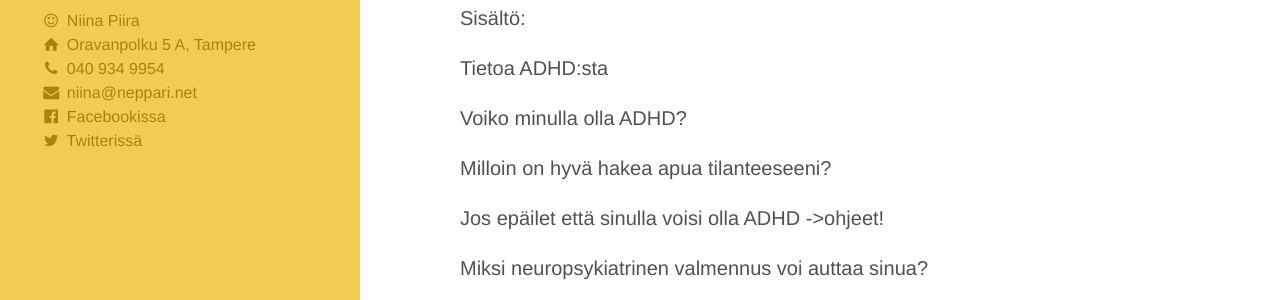
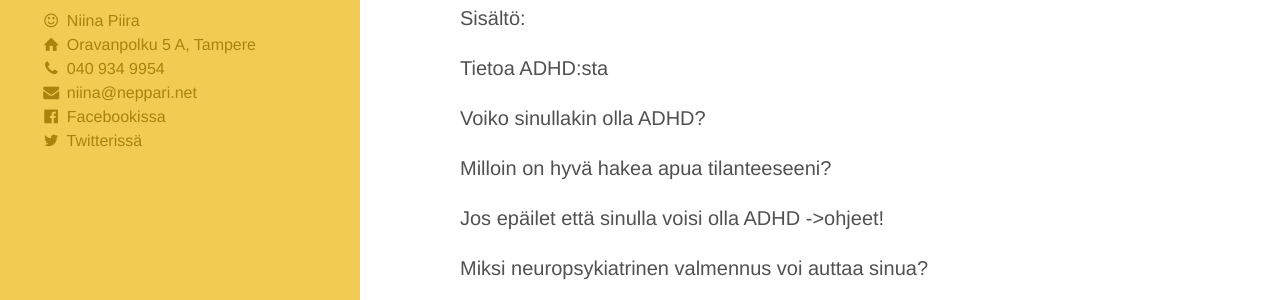
Before and after one commit to niinapiira/neppari.net, a Jekyll site: the page built from pieni-adhd-infopaketti.md, in a window 1280 px wide and 1400 px high, scrolled down 234 px. Shown: the part 153-453 px from the top of the window. Built offline with Jekyll 4.4.1, drawn with Linux system fonts in a browser that asks for light colours; some of the changed text lies outside the part shown.

Commit message:
Updated pieni-adhd-infopaketti.md

```diff
--- a/pieni-adhd-infopaketti.md
+++ b/pieni-adhd-infopaketti.md
@@ -15,7 +15,7 @@ Sisältö:
 
 Tietoa ADHD:sta
 
-Voiko minulla olla ADHD?
+Voiko sinullakin olla ADHD?
 
 Milloin on hyvä hakea apua tilanteeseeni?
 
@@ -55,7 +55,7 @@ Tässä joitain piirteitä, jotka voivat viitata ADHD:hen:
 
 ___
 
-## Voiko minulla olla ADHD?
+## Voiko sinullakin olla ADHD?
 
 On tärkeää ymmärtää, että ADHD:ta on huomattu olevan montaa eri "lajia".
 Tämä johtuu siitä, että ADHD ei ole varsinainen sairaus, joka olisi aina selkeästi rajattavissa ja todennettavissa.
```
